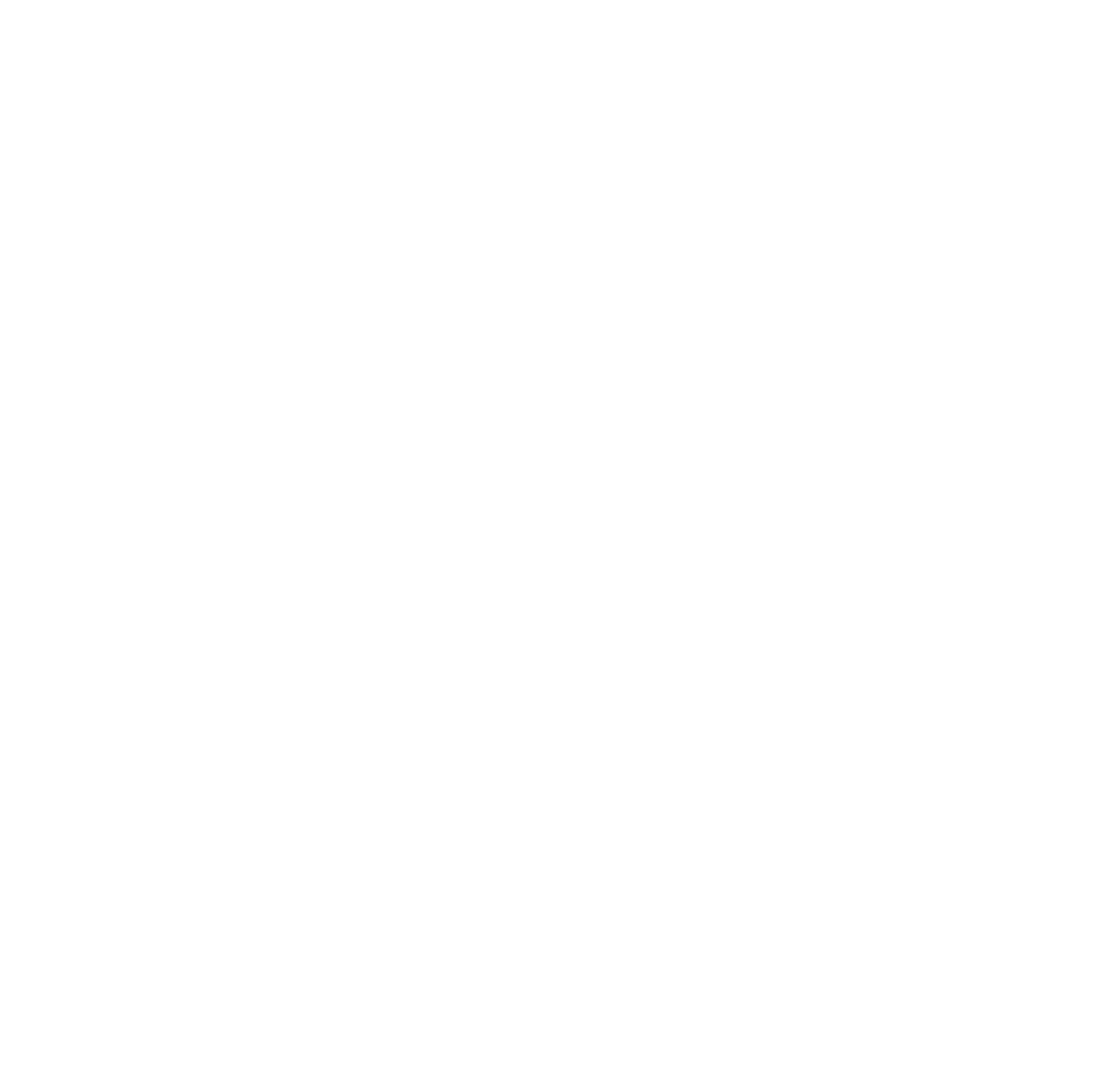
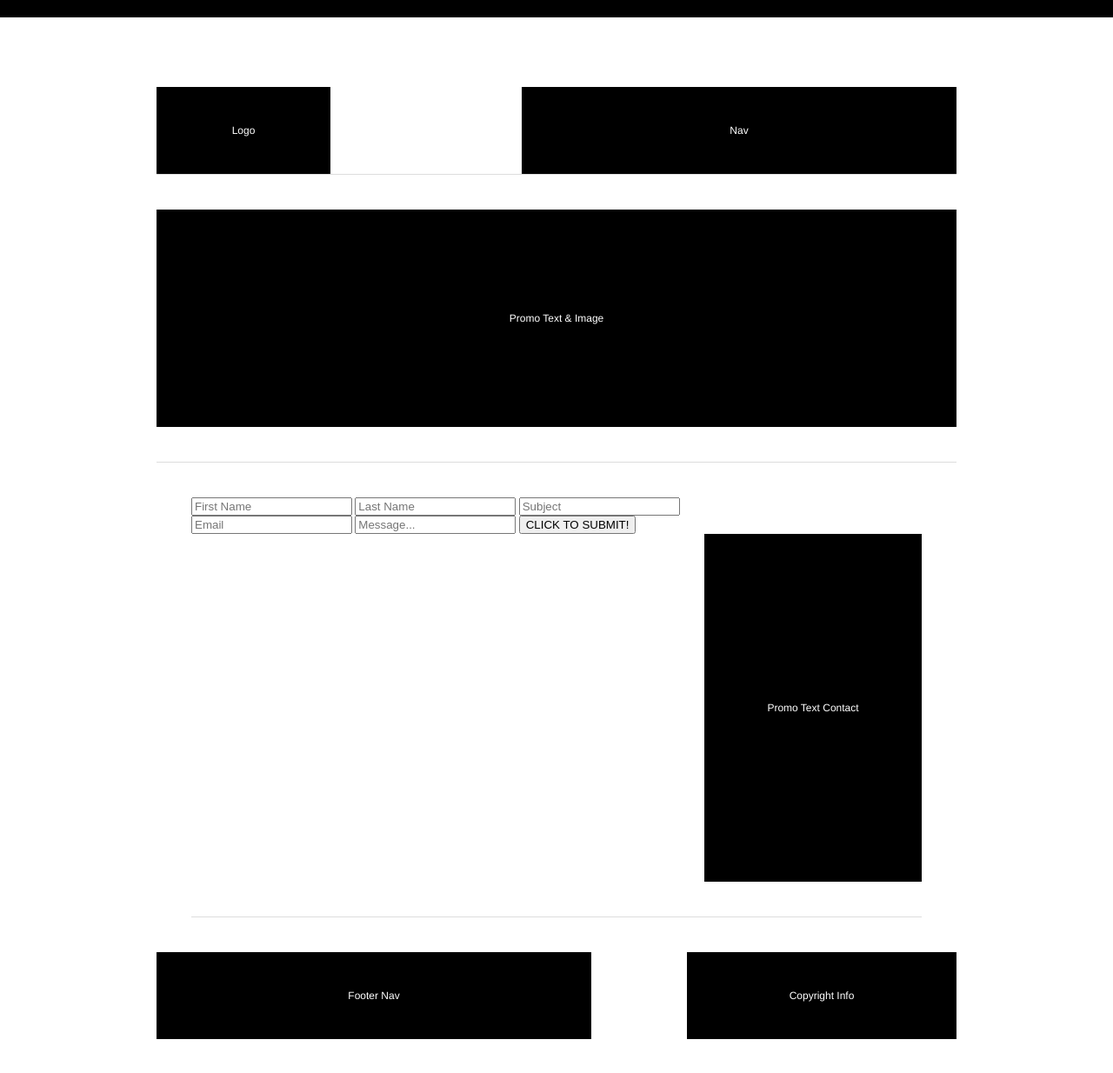
Before and after one commit to milkfirst/P3_MidtermPrep, a plain HTML site: page contact.html in a window 1280 px wide. Shown: the whole page at 87% size. Before the commit the page ends 800 px from the top, so only its background shows below. Drawn offline with Linux system fonts and the light colour scheme.

Commit message:
Updated main.css and index.html

```diff
--- a/contact.html
+++ b/contact.html
@@ -5,6 +5,44 @@
     <title>Contact Us</title>
     <link href="css/reset.css" rel="stylesheet" type="text/css" media="screen">
     <link href="css/main.css" rel="stylesheet" type="text/css" media="screen">
+    <!-- image up here like a rectangle top and upload in css -->
 </head>
 
+<body>
+    <section id="topBar"></section><!--- end topBar -->
+
+    <div id="siteContainer">
+        <header id="mainHeader">
+            <div id="logo"><p>Logo</p></div><!-- end Logo-->
+            <nav id="mainNav"><p>Nav</p></nav><!-- end mainNav-->
+        </header><!-- end mainHeader-->
+
+        <section id="promo">
+            <div id="promoContact"><p>Promo Text & Image </p></div><!-- end promo text & image text-->
+        </section><!-- end Promo Section-->
+
+        <section id="contactForm">
+            <div id="contactInput">
+                <input type="text" placeholder="First Name">
+                <input type="text" placeholder="Last Name">
+                <input type="text" placeholder="Subject">
+                <input type="text" placeholder="Email">
+                <input type="text" placeholder="Message...">
+                <button>CLICK TO SUBMIT!</button>
+            </div>
+
+            <div id="promoTextContact"><p>Promo Text Contact</p></div>
+        </section><!-- end contactForm-->
+
+        <footer id="mainFooter">
+            <div id="footerNav"><p>Footer Nav</p></div><!-- end footerNav-->
+            <div id="copyRight"><p>Copyright Info</p></div><!-- end copyRight-->
+        </footer><!-- end mainFooter-->
+
+    </div>
+
+    <script src="js/main.js"></script>
+</body>
 </html>
+
+</html>
--- a/css/main.css
+++ b/css/main.css
@@ -73,7 +73,6 @@ We center the box using margin 0  auto and give it a fixed width of 920 + 20px +
     border-bottom: solid 1px #ddd;
 }
 
-
 /* when i put this in, it divided the nav (right) and the logo (left) */
 #logo {
     width: 200px;
@@ -118,7 +117,7 @@ We center the box using margin 0  auto and give it a fixed width of 920 + 20px +
 /* get rid of this, here just to give different height to productInfo */
 
 #productInfo p {
-    line-height: 300px;
+    line-height: 200px;
 }
 
 .productDesc {
@@ -147,3 +146,37 @@ We center the box using margin 0  auto and give it a fixed width of 920 + 20px +
     float: right;
     width: 310px;
 }
+
+#aboutUsImage p {
+    line-height: 300px;
+}
+
+#aboutUs {
+    margin-top: 40px;
+    overflow: hidden; /* fix colapsing parent */
+    border-bottom: solid 1px #ddd;
+    padding-bottom: 40px;
+}
+
+/* CONTACT US - 2nd page */
+
+#contactForm {
+    margin: 40px;
+    overflow: hidden; /* fix colapsing parent */
+    border-bottom: solid 1px #ddd;
+    padding-bottom: 40px;
+}
+
+#contactForm p {
+    line-height: 400px;
+}
+
+#contactInput {
+    float: left;
+    width: 600px;
+}
+
+#promoTextContact {
+    float: right;
+    width: 250px;
+}
```
Also changed, not shown: index.html (+4 -0 lines).
